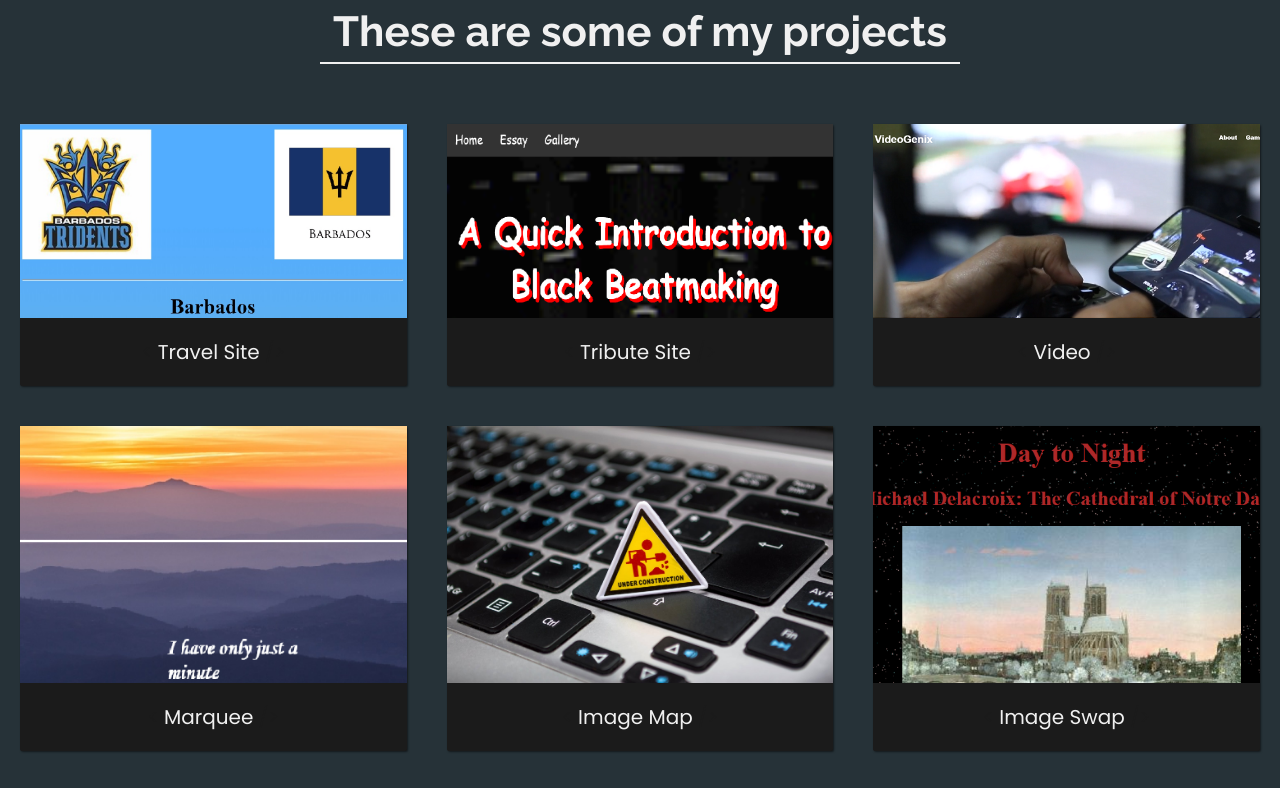
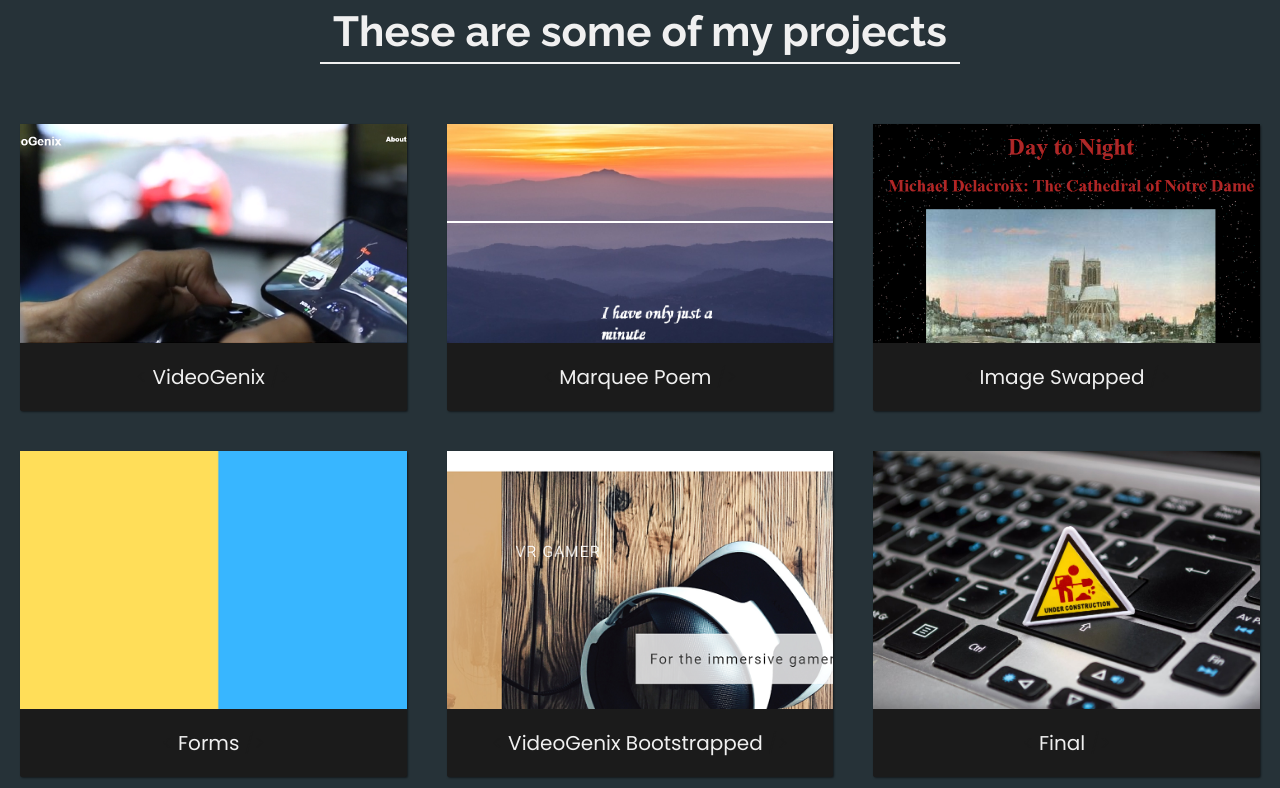
Before and after one commit to tworrell/TaraWorrellPortfolio, a plain HTML site: page index.html in a window 1280 px wide. Shown: the part 897-1685 px from the top of the page. Drawn offline with nearby package versions, Linux system fonts and the light colour scheme.

Commit message:
adjusted my portfolio

```diff
--- a/index.html
+++ b/index.html
@@ -50,38 +50,6 @@
 
   <div class="projects-grid">
     <a
-      href="project1/index.html"
-      target="_blank"
-      class="project project-tile"
-    >
-      <img
-        class="project-image"
-        src="images/travelSite2.jpg"
-        alt="project"
-      />
-      <p class="project-title">
-        <span class="code">&lt;</span>
-        Travel Site
-        <span class="code">&#47;&gt;</span>
-      </p>
-    </a>
-    <a
-      href="Tribute/tribute_home.html"
-      target="_blank"
-      class="project project-tile"
-    >
-      <img
-        class="project-image"
-        src="images/tribute.png"
-        alt="project"
-      />
-      <p class="project-title">
-        <span class="code">&lt;</span>
-        Tribute Site
-        <span class="code">&#47;&gt;</span>
-      </p>
-    </a>
-    <a
       href="video/index.html"
       target="_blank"
       class="project project-tile"
@@ -93,7 +61,7 @@
       />
       <p class="project-title">
         <span class="code">&lt;</span>
-        Video
+        VideoGenix
         <span class="code">&#47;&gt;</span>
       </p>
     </a>
@@ -109,23 +77,7 @@
       />
       <p class="project-title">
         <span class="code">&lt;</span>
-        Marquee
-        <span class="code">&#47;&gt;</span>
-      </p>
-    </a>
-    <a
-      href="#"
-      target="_blank"
-      class="project project-tile"
-    >
-      <img
-        class="project-image"
-        src="images/comingSoon.jpeg"
-        alt="project"
-      />
-      <p class="project-title">
-        <span class="code">&lt;</span>
-        Image Map
+        Marquee Poem
         <span class="code">&#47;&gt;</span>
       </p>
     </a>
@@ -141,7 +93,7 @@
       />
       <p class="project-title">
         <span class="code">&lt;</span>
-         Image Swap
+         Image Swapped
         <span class="code">&#47;&gt;</span>
       </p>
     </a>
@@ -174,7 +126,7 @@
   />
   <p class="project-title">
     <span class="code">&lt;</span>
-   VideoGenix Bootstrap
+   VideoGenix Bootstrapped
     <span class="code">&#47;&gt;</span>
   </p>
 </a>
```
